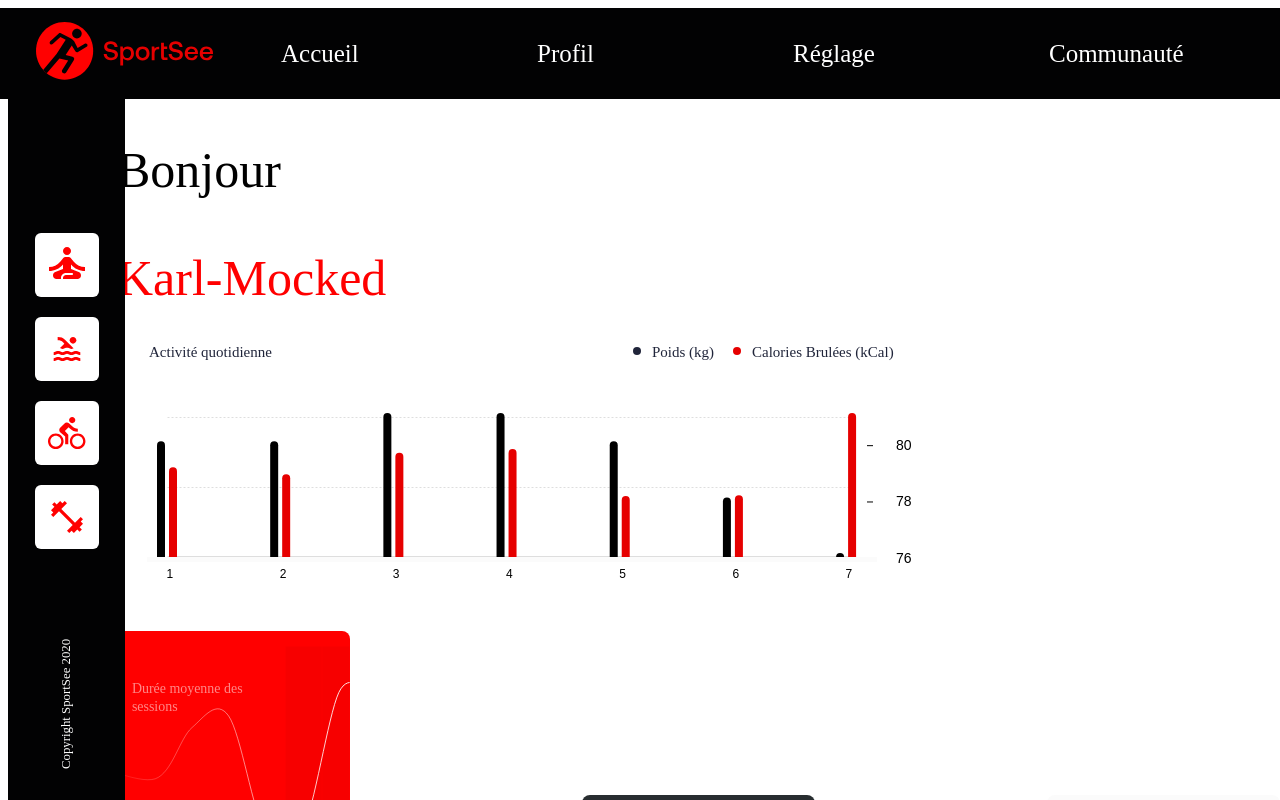
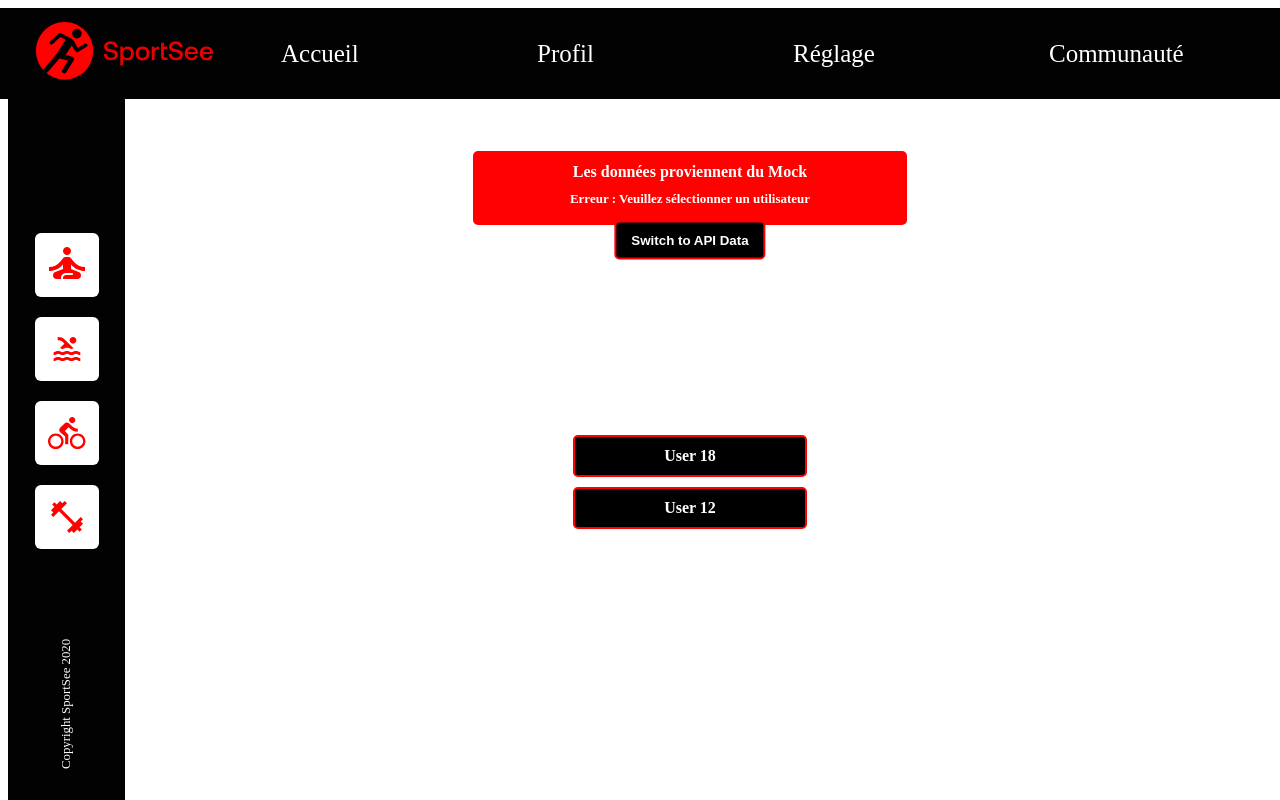
Before and after one commit to leen1515/sportsee, a React (Create React App) app in the folder sportsee/: page /profil/12 in a window 1280 px wide. Shown: the top 800 px of the page. Built offline with nearby package versions, Linux system fonts and the light colour scheme.

Commit message:
feat(): add button to select user + update routes

```diff
--- a/sportsee/src/pages/home/Home.jsx
+++ b/sportsee/src/pages/home/Home.jsx
@@ -1,6 +1,6 @@
 import APISwitch from "../../components/APISwitch";
 import styled from 'styled-components';
-import { Link } from 'react-router-dom';
+import { useNavigate } from 'react-router-dom';
 import { useContext } from "react";
 import { datasContext } from "../../routes/GetRoutes";
 
@@ -8,8 +8,9 @@ const MainHome = styled.main`
   position: fixed;
   margin:auto;
   top:30%;
-  left:calc(50% + 100px);
+  left:calc(50% + 50px);
   transform: translate(-50%, -50%);
+  z-index: 20;
 `;
 const UserChoice = styled.div`
   position: relative;
@@ -53,23 +54,26 @@ const ModeDatas = styled.div`
   }`;
 
 function Home({ messageError }) {
-   const { api } = useContext(datasContext);
+  const { api, choiceId } = useContext(datasContext);
+  const navigate  = useNavigate();
+  const handleUserChoice = (id) => {
+    if(!id) return;
+      choiceId(id);
+      navigate(`/profil/${id}`);
+    }
   return (
       <MainHome>
           <ModeDatas>
-          {api? "Les données proviennent de l'API" : "Les données proviennent du Mock"}
-          {messageError? <p>`Erreur : ${messageError}`</p>: <p>il n'y a pas d'erreur sur la page</p>}
+              {api ? "Les données proviennent de l'API" : "Les données proviennent du Mock"}
+              {messageError ? <p>Erreur : {messageError}</p> : <p>il n'y a pas d'erreur sur la page</p>}
           </ModeDatas>
           <APISwitch />
-        <Link to="/profil/18">
-          <UserChoice>User 18</UserChoice>
-        </Link>
-        <Link to="/profil/12">
-          <UserChoice>User 12</UserChoice>
-        </Link>
+          <UserChoice onClick={() => handleUserChoice(18)}>User 18</UserChoice>
+            <UserChoice onClick={() => handleUserChoice(12)}>User 12</UserChoice>
       </MainHome>
   );
 }
 
 
+
 export default Home;
--- a/sportsee/src/pages/profil/Profil.jsx
+++ b/sportsee/src/pages/profil/Profil.jsx
@@ -6,8 +6,6 @@ import Linechart from '../../components/Linechart';
 import Radarchart from '../../components/Radarchart';
 import Radialchart from '../../components/Radialchart';
 import CardsInfos from '../../components/CardsInfos';
-import { useParams } from 'react-router-dom';
-import { useEffect } from 'react';
 
 const MainProfil = styled.main`
     position:absolute;
@@ -44,19 +42,14 @@ const Bienvenue = styled.p`
 `
 
 function Profil() {
-    const { choiceId, datas } = useContext(datasContext);
-    const { userId } = useParams();
-
-    useEffect(() => {
-        choiceId(userId);
-    }, [userId, choiceId]);
+    const { datas } = useContext(datasContext);
 
     const userName = {firstName : datas?.userDatas.userInfos.firstName, lastName : datas?.userDatas.userInfos.lastName}
-
+    if (!datas) return null;
     return <MainProfil>
         <UserCard>
             <UserName>
-            {datas && <span><Bienvenue>Bonjour</Bienvenue> {(userName.firstName)}
+            {<span><Bienvenue>Bonjour</Bienvenue> {(userName.firstName)}
             </span>}
             </UserName>
         </UserCard>
--- a/sportsee/src/routes/GetRoutes.jsx
+++ b/sportsee/src/routes/GetRoutes.jsx
@@ -11,27 +11,27 @@ function GetRoutes(){
     const [datas, setDatas] = useState(null);
     const [isDataLoading, setDataLoading] = useState(true);
     const [apiStatut, setApiStatut] = useState(false);
-    const [idUserSelected, setIdUserSelected] = useState(12);
+    const [idUserSelected, setIdUserSelected] = useState(null);
     const [error, setError] = useState(null);
 
     useEffect(() => {
+        if (!idUserSelected && null);
+        console.log('Fetching data for user:', idUserSelected);
         const fetchData = async () => {
             setDataLoading(true);
             try {
-                let data;
+                if (!idUserSelected) throw new Error("Veuillez sélectionner un utilisateur");
 
-                if(apiStatut) {
-                    data = await getDatasSection(undefined, parseInt(idUserSelected), true);
-                } else {
-                    data = await getDatasSection(process.env.PUBLIC_URL + '/datas/datasMocked.json', parseInt(idUserSelected), false);
-                }
+                const isAPI = apiStatut && idUserSelected;
+                const data = isAPI
+                    ? await getDatasSection(undefined, idUserSelected, true)
+                    : await getDatasSection(process.env.PUBLIC_URL + '/datas/datasMocked.json', idUserSelected, false);
 
                 setDatas(data);
             } catch (err) {
                 console.log('Error fetching data:', err);
                 setError(err.message || "An error occurred");
-            }
-            finally {
+            } finally {
                 setDataLoading(false);
             }
         }
@@ -46,16 +46,22 @@ function GetRoutes(){
     const toggleAPIMode = () => {
         setApiStatut(prev => !prev);
     }
-    if (isDataLoading) return <Loading />;
-    return !isDataLoading && (
-        <datasContext.Provider value={{datas, api: apiStatut, choiceId, toggleAPIMode}}>
+
+
+    return (
+        <datasContext.Provider value={{ datas, api: apiStatut, choiceId, toggleAPIMode }}>
+        {isDataLoading && <Loading />}
             <Routes>
-                <Route path="/" element={<Home messageError = {error}/>} />
-                <Route path="/profil/:userId" element={<Profil />} />
-                <Route path="/profil/" element={<Home messageError = {error} />} />
+                {idUserSelected ? (
+                <Route path="/profil/:userId" element={<Profil />} />)
+                :(<Route path="/profil/:userId" element={<Home messageError={error} />}/>
+                )}
+                <Route path="/" element={<Home messageError={error} />} />
             </Routes>
+
         </datasContext.Provider>
     );
+
 }
 
 export default GetRoutes;
--- a/sportsee/src/services/getDatasCall.jsx
+++ b/sportsee/src/services/getDatasCall.jsx
@@ -3,7 +3,7 @@ import { getUserId, getActivity, getAverage, getPerformance } from './Api';
 
 export async function getDatasSection(mock, userId, apiCall) {
     const API_URL = "http://localhost:3001";
-    const datas = !apiCall ? await Axios.get(mock).then(res => res.data) : null;
+    const datas = !apiCall? await Axios.get(mock).then(res => res.data) : null;
     console.log("datas", datas);
     const fetchData = async (apiFunction, dataPath) => {
         if (apiCall) {
@@ -37,7 +37,7 @@ export async function getDatasSection(mock, userId, apiCall) {
             };
         };
 
-        return { keyData: getKeyData(), todayScore: todayScore||score, userInfos: getUserInfos() }
+        return { keyData: getKeyData(), todayScore: todayScore||score, iD: userId, userInfos: getUserInfos() }
     }
 
     const getDatasActivities = () => {
```
Lines whose indentation alone changed are shown as unchanged.
